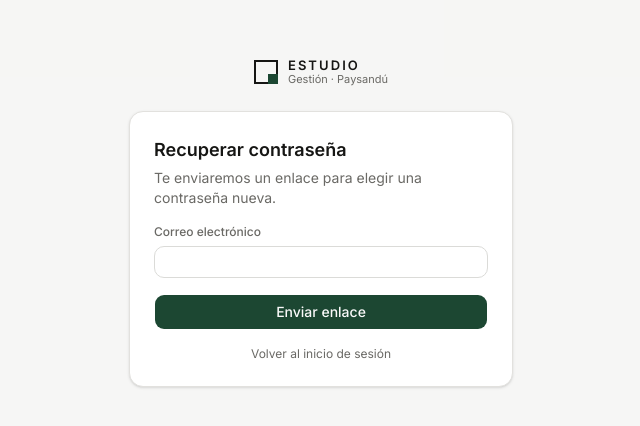
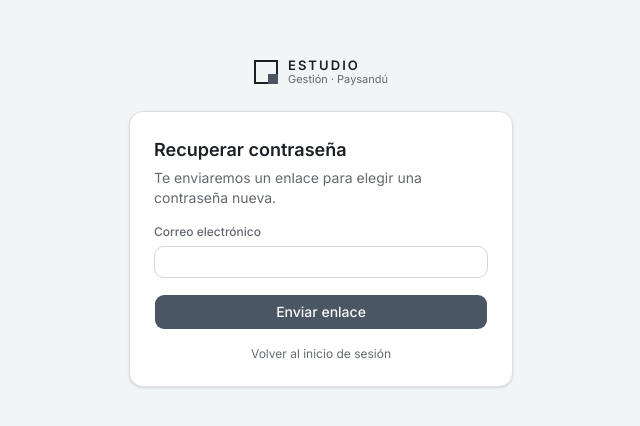
Before and after one commit to MatiasFaust/estudio-obras, a Next.js app in the folder sistema/: page /recuperar in a window 1280 px wide. Shown: the part 178-604 px from the top of the page, without its empty margins (319-959 px from the left). Built offline with nearby package versions, Linux system fonts and the light colour scheme; no server answers.

Commit message:
Colores inspirados en el Instagram de RF. estudio
Grises fríos y carbón, con el gris azulado del logo RF como color principal.
El estudio de desarrollo usa el azul oscuro del logo [rf]. Modo oscuro adaptado.

Co-Authored-By: Claude Opus 5.5 <noreply@anthropic.com>

```diff
--- a/sistema/src/app/globals.css
+++ b/sistema/src/app/globals.css
@@ -49,25 +49,25 @@
 }
 
 :root {
-  /* Blanco, grises cálidos, grafito y verde oscuro */
-  --background: oklch(0.985 0.002 100);
-  --foreground: oklch(0.2 0.005 100);
+  /* Inspirado en el Instagram de RF. estudio: grises fríos, carbón y el gris azulado del logo */
+  --background: oklch(0.975 0.003 250);
+  --foreground: oklch(0.24 0.012 255);
   --card: oklch(1 0 0);
-  --card-foreground: oklch(0.2 0.005 100);
+  --card-foreground: oklch(0.24 0.012 255);
   --popover: oklch(1 0 0);
-  --popover-foreground: oklch(0.2 0.005 100);
-  --primary: oklch(0.36 0.06 160);
+  --popover-foreground: oklch(0.24 0.012 255);
+  --primary: oklch(0.45 0.028 255);
   --primary-foreground: oklch(0.985 0 0);
-  --secondary: oklch(0.955 0.003 100);
-  --secondary-foreground: oklch(0.22 0.005 100);
-  --muted: oklch(0.955 0.003 100);
-  --muted-foreground: oklch(0.52 0.006 100);
-  --accent: oklch(0.95 0.012 160);
-  --accent-foreground: oklch(0.3 0.05 160);
+  --secondary: oklch(0.95 0.004 250);
+  --secondary-foreground: oklch(0.26 0.012 255);
+  --muted: oklch(0.95 0.004 250);
+  --muted-foreground: oklch(0.52 0.012 255);
+  --accent: oklch(0.94 0.01 255);
+  --accent-foreground: oklch(0.33 0.03 255);
   --destructive: oklch(0.577 0.2 27.325);
-  --border: oklch(0.91 0.004 100);
-  --input: oklch(0.89 0.004 100);
-  --ring: oklch(0.55 0.07 160);
+  --border: oklch(0.905 0.005 250);
+  --input: oklch(0.88 0.006 250);
+  --ring: oklch(0.6 0.03 255);
   --chart-1: oklch(0.87 0 0);
   --chart-2: oklch(0.556 0 0);
   --chart-3: oklch(0.439 0 0);
@@ -75,47 +75,57 @@
   --chart-5: oklch(0.269 0 0);
   --radius: 0.625rem;
   --sidebar: oklch(1 0 0);
-  --sidebar-foreground: oklch(0.25 0.005 100);
-  --sidebar-primary: oklch(0.36 0.06 160);
-  --sidebar-primary-foreground: oklch(0.985 0 0);
-  --sidebar-accent: oklch(0.95 0.012 160);
-  --sidebar-accent-foreground: oklch(0.3 0.05 160);
-  --sidebar-border: oklch(0.91 0.004 100);
-  --sidebar-ring: oklch(0.55 0.07 160);
+  --sidebar-foreground: oklch(0.27 0.012 255);
+  --sidebar-primary: var(--primary);
+  --sidebar-primary-foreground: var(--primary-foreground);
+  --sidebar-accent: var(--accent);
+  --sidebar-accent-foreground: var(--accent-foreground);
+  --sidebar-border: oklch(0.905 0.005 250);
+  --sidebar-ring: var(--ring);
 }
 
 .dark {
-  --background: oklch(0.17 0.004 100);
-  --foreground: oklch(0.96 0.002 100);
-  --card: oklch(0.21 0.004 100);
-  --card-foreground: oklch(0.96 0.002 100);
-  --popover: oklch(0.22 0.004 100);
-  --popover-foreground: oklch(0.96 0.002 100);
-  --primary: oklch(0.72 0.1 160);
-  --primary-foreground: oklch(0.18 0.02 160);
-  --secondary: oklch(0.26 0.004 100);
-  --secondary-foreground: oklch(0.96 0.002 100);
-  --muted: oklch(0.26 0.004 100);
-  --muted-foreground: oklch(0.7 0.005 100);
-  --accent: oklch(0.28 0.03 160);
-  --accent-foreground: oklch(0.88 0.06 160);
+  --background: oklch(0.17 0.008 255);
+  --foreground: oklch(0.95 0.004 250);
+  --card: oklch(0.21 0.009 255);
+  --card-foreground: oklch(0.95 0.004 250);
+  --popover: oklch(0.22 0.009 255);
+  --popover-foreground: oklch(0.95 0.004 250);
+  --primary: oklch(0.78 0.03 255);
+  --primary-foreground: oklch(0.2 0.02 255);
+  --secondary: oklch(0.26 0.009 255);
+  --secondary-foreground: oklch(0.95 0.004 250);
+  --muted: oklch(0.26 0.009 255);
+  --muted-foreground: oklch(0.7 0.012 255);
+  --accent: oklch(0.28 0.015 255);
+  --accent-foreground: oklch(0.9 0.02 255);
   --destructive: oklch(0.704 0.191 22.216);
   --border: oklch(1 0 0 / 10%);
   --input: oklch(1 0 0 / 15%);
-  --ring: oklch(0.6 0.08 160);
+  --ring: oklch(0.62 0.03 255);
   --chart-1: oklch(0.87 0 0);
   --chart-2: oklch(0.556 0 0);
   --chart-3: oklch(0.439 0 0);
   --chart-4: oklch(0.371 0 0);
   --chart-5: oklch(0.269 0 0);
-  --sidebar: oklch(0.19 0.004 100);
-  --sidebar-foreground: oklch(0.92 0.002 100);
-  --sidebar-primary: oklch(0.72 0.1 160);
-  --sidebar-primary-foreground: oklch(0.18 0.02 160);
-  --sidebar-accent: oklch(0.28 0.03 160);
-  --sidebar-accent-foreground: oklch(0.88 0.06 160);
+  --sidebar: oklch(0.19 0.008 255);
+  --sidebar-foreground: oklch(0.92 0.004 250);
   --sidebar-border: oklch(1 0 0 / 10%);
-  --sidebar-ring: oklch(0.6 0.08 160);
+}
+
+/* Estudio de desarrollo: el azul oscuro del logo [rf] (AppShell pone data-area en <html>) */
+:root[data-area="desarrollo"] {
+  --primary: oklch(0.31 0.055 265);
+  --accent: oklch(0.94 0.014 265);
+  --accent-foreground: oklch(0.3 0.05 265);
+  --ring: oklch(0.55 0.05 265);
+}
+:root.dark[data-area="desarrollo"] {
+  --primary: oklch(0.76 0.06 265);
+  --primary-foreground: oklch(0.2 0.03 265);
+  --accent: oklch(0.28 0.03 265);
+  --accent-foreground: oklch(0.9 0.03 265);
+  --ring: oklch(0.6 0.05 265);
 }
 
 /* ---------- Mapa (Leaflet) ---------- */
--- a/sistema/src/components/layout/app-shell.tsx
+++ b/sistema/src/components/layout/app-shell.tsx
@@ -29,6 +29,14 @@ export function AppShell({ children }: { children: React.ReactNode }) {
   // un instante el panel antes de los botones.
   const isHome = pathname === AREAS.arquitectura.home || pathname === AREAS.desarrollo.home;
   const mustChoose = !!profile?.active && isHome && hasArq(profile) && isDevMember(profile) && !areaChosen();
+
+  // Color de cada estudio (globals.css): se marca en <html> para que también lo usen los diálogos
+  useEffect(() => {
+    document.documentElement.dataset.area = area;
+    return () => {
+      delete document.documentElement.dataset.area;
+    };
+  }, [area]);
 
   useEffect(() => {
     if (!loading && !profile) {
```
